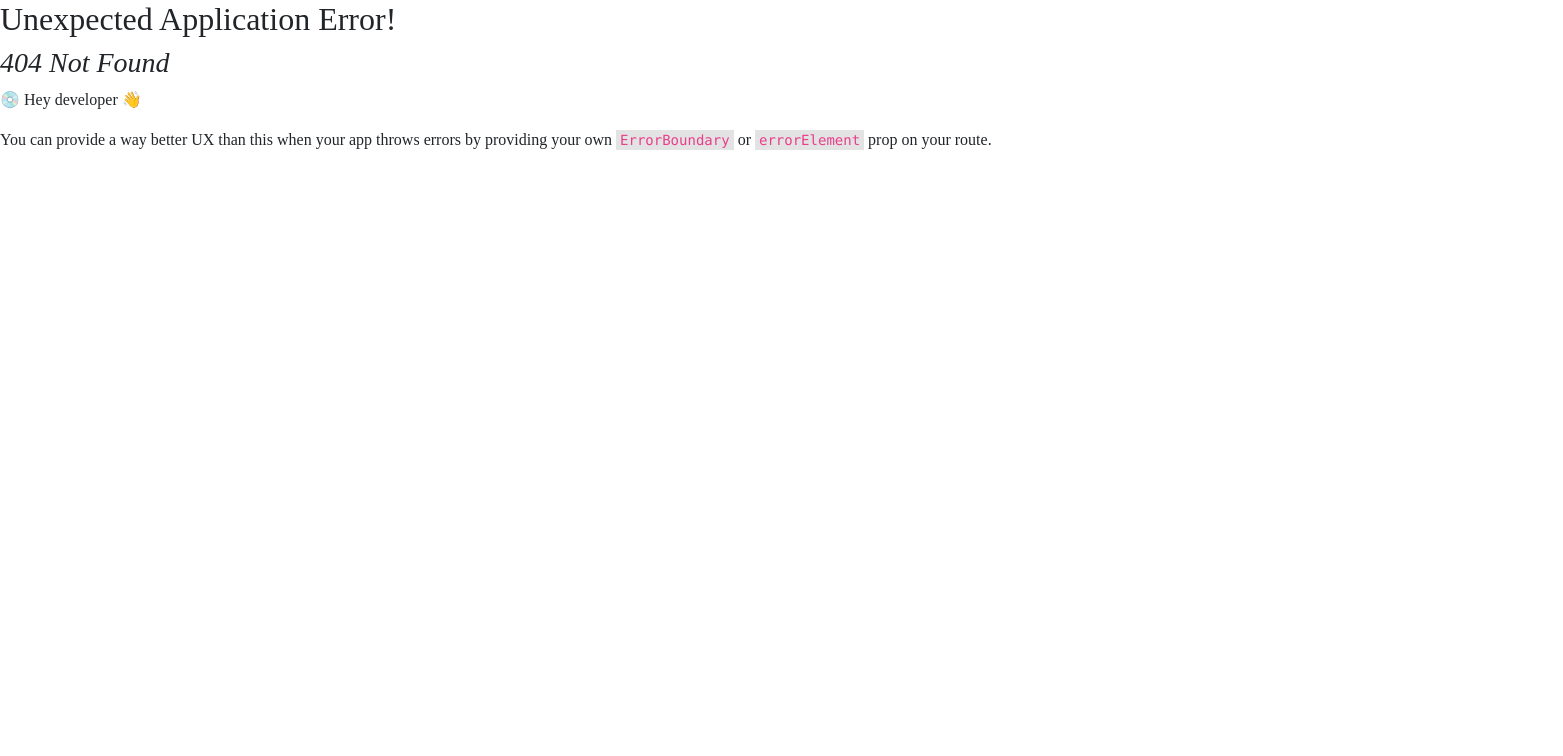
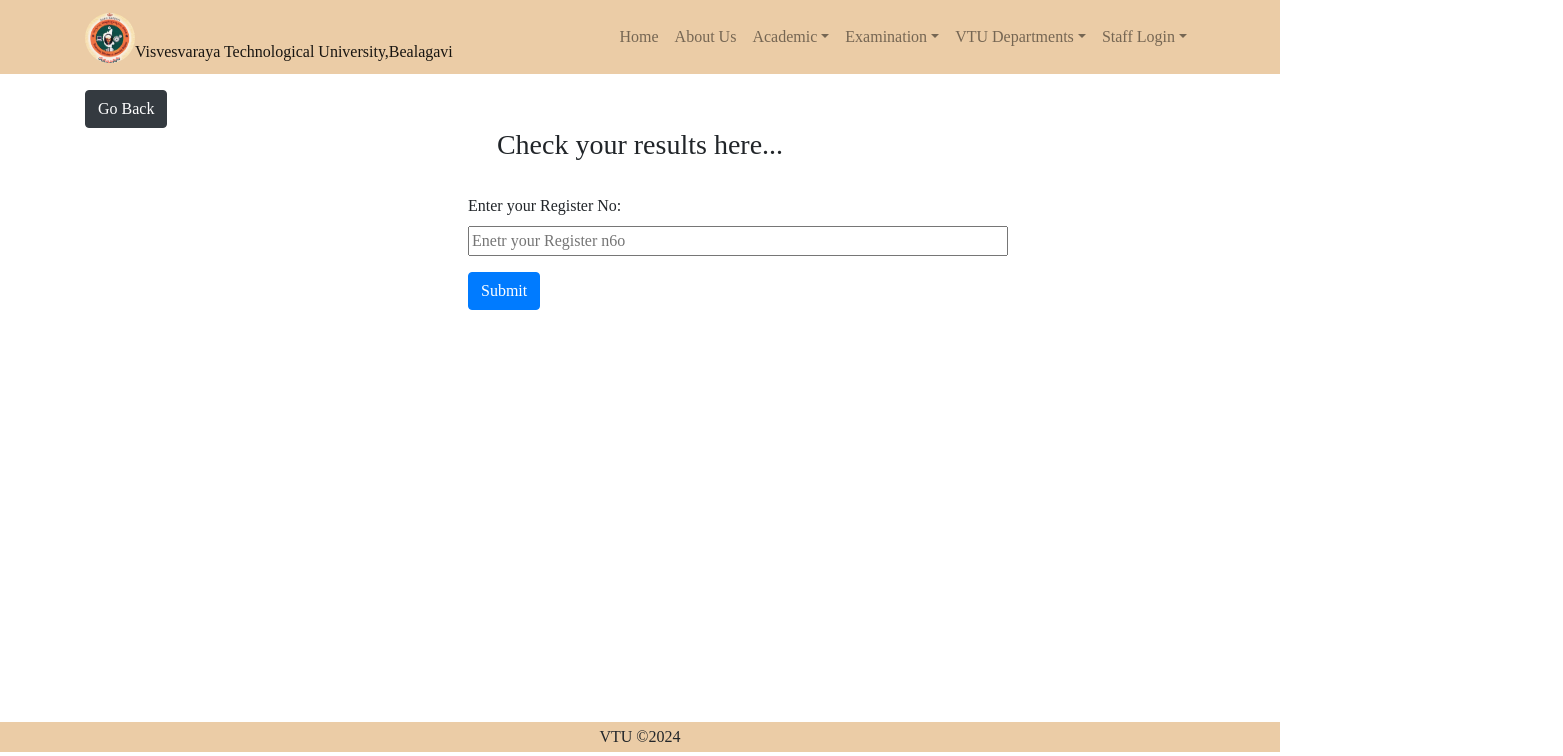
Before and after one commit to sharath1812002/REACT_PROJECT, a React (Create React App) app: page /result in a window 1280 px wide. Before the commit this address had no page. Shown: the top 756 px of the page, 1563 px wide, since content can reach past the window. Built offline with nearby package versions, Linux system fonts and the light colour scheme.

Commit message:
created the login result page

```diff
--- a/src/Screens/AboutUs.js
+++ b/src/Screens/AboutUs.js
@@ -1,8 +1,13 @@
 import React from "react";
+
 
 const  AbouteUs =()=>{
     return(
-      <p>AbouteUs page</p>
+     <>
+     <p> aboute us  page
+
+     </p>
+      </>
     )
 }
 export default AbouteUs
--- /dev/null
+++ b/src/Screens/ResultLoginPage.js
@@ -0,0 +1,33 @@
+ import React  from 'react';
+ import{Link} from 'react-router-dom';
+ import{Row,Col,Form,Button } from "react-bootstrap";
+
+   const ReasultLoginPage=()=>
+   {
+    return(
+        <>
+     <Link  to="/" className='btn btn-dark' style={{marginTop:"1rem"}}>  Go Back</Link>
+     <Row className='text-center'>
+        <Col >
+        <h3>Check your results here...</h3>
+
+        </Col>
+
+     </Row>
+     <br/>
+     <Row>
+        <Col >
+     <Col style={{marginLeft:"23rem"}} >
+         <Form>
+            <label> Enter your Register No:</label><br></br>
+            <input type='text' placeholder='Enetr your Register n6o ' style={{width:"50%"}}></input>
+            <br/>
+          <Button  type=" submit"style={{marginTop:'1rem'}}>Submit</Button>
+        </Form>
+        </Col>
+        </Col>
+     </Row>
+        </>
+    )
+   }
+   export default ReasultLoginPage
--- a/src/index.js
+++ b/src/index.js
@@ -8,6 +8,8 @@
 import reportWebVitals from './reportWebVitals';
 import HomeScreen from './Screens/HomeScreen';
 import AboutUs from './Screens/AboutUs';
+import ReasultLoginPage from './Screens/ResultLoginPage';
+
 
 const router=createBrowserRouter(
   createRoutesFromElements(
@@ -15,6 +17,7 @@
       <Route index={HomeScreen} path='/' element ={<HomeScreen/>}/>
 
       <Route path='/About' element={<AboutUs/>}/>
+      <Route path='/result' element={<ReasultLoginPage/>}/>
 
     </Route>
   )
```
